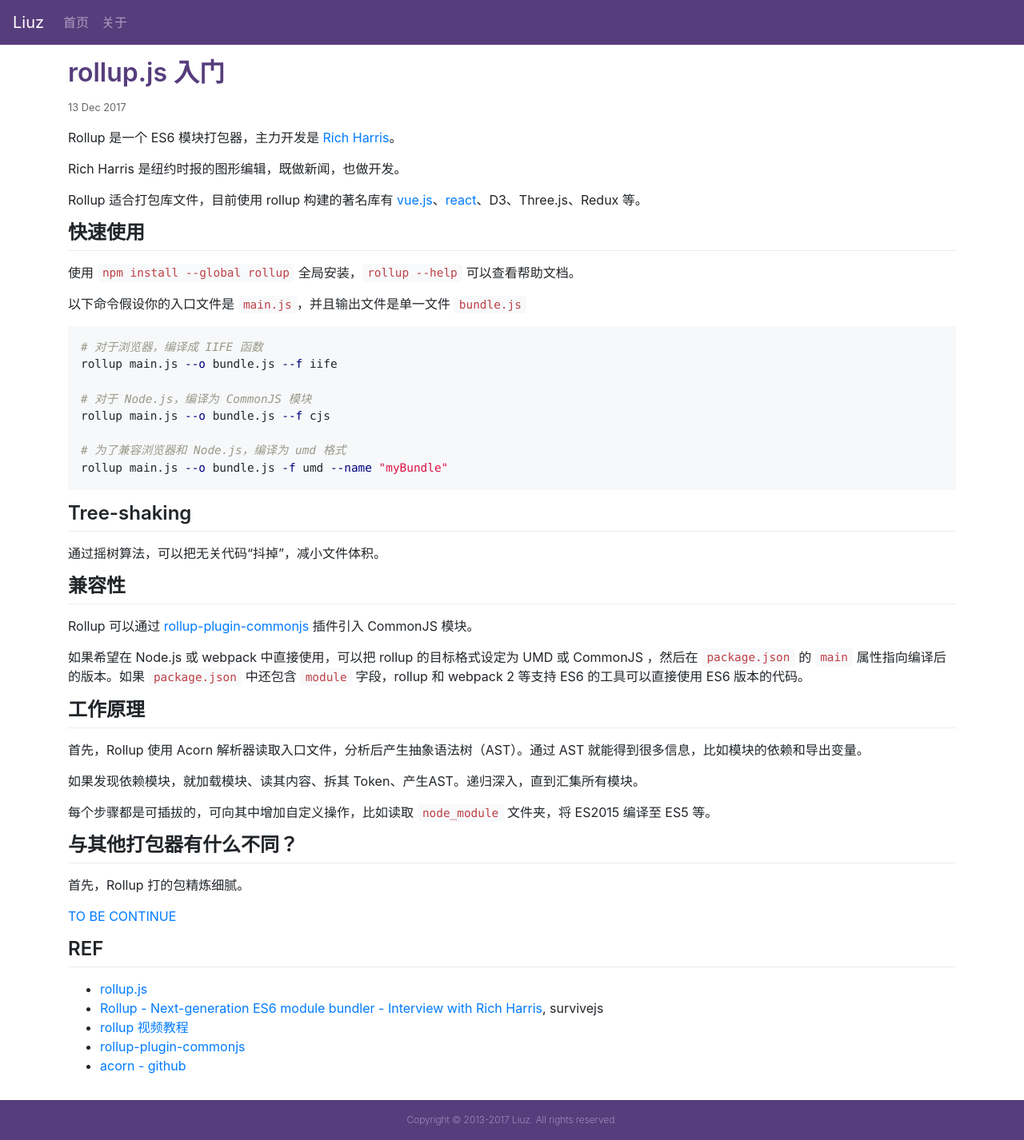
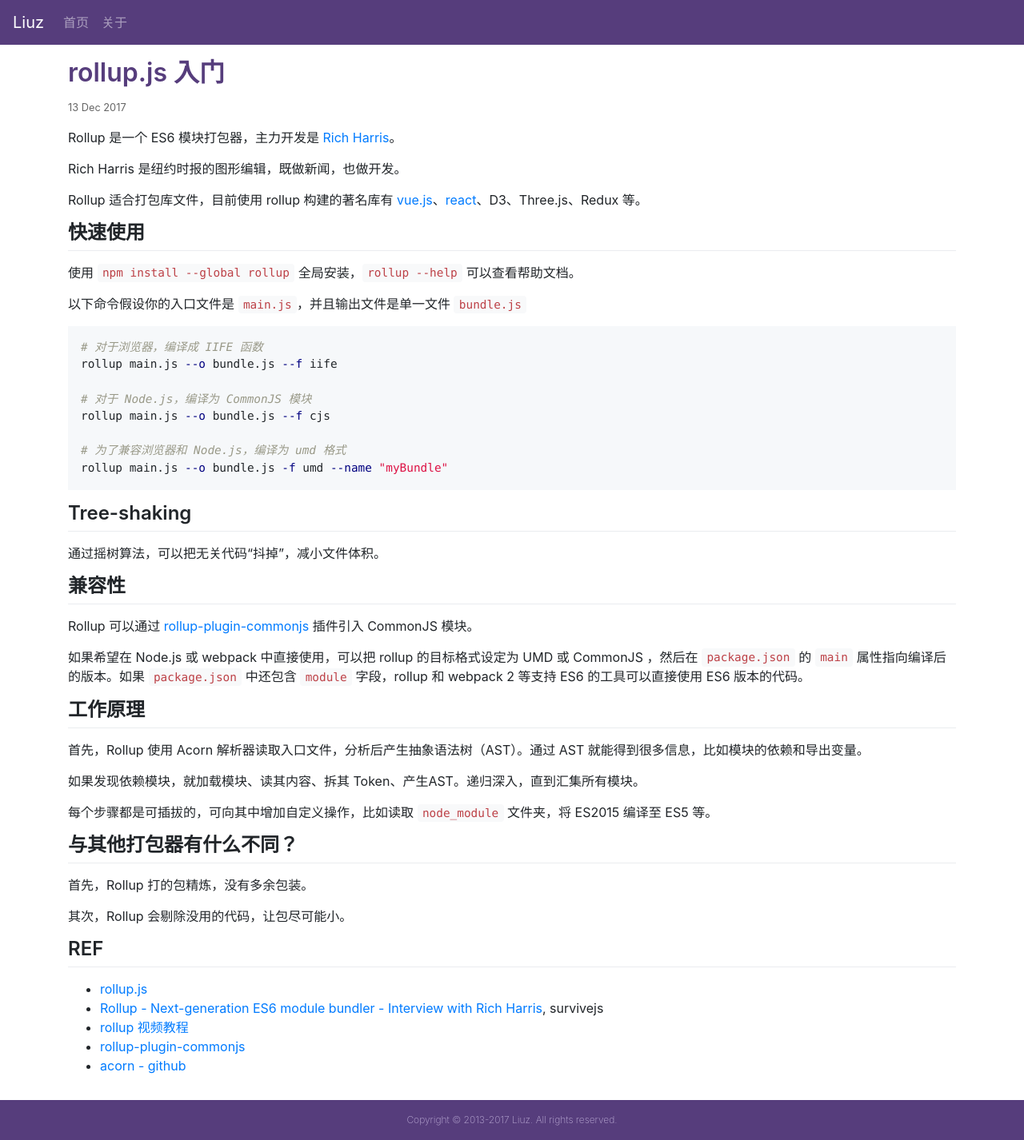
Before and after one commit to liuzhuan/liuzhuan.github.io, a Jekyll site: the page built from _posts/2017-12-13-rollupjs-primer.md, in a window 1280 px wide. Shown: the whole page at 80% size. Built offline with Jekyll 4.4.1, drawn with Linux system fonts in a browser that asks for light colours; nearby versions of some CDN libraries.

Commit message:
adding more rollup content

```diff
--- a/_posts/2017-12-13-rollupjs-primer.md
+++ b/_posts/2017-12-13-rollupjs-primer.md
@@ -47,9 +47,9 @@
 
 ## 与其他打包器有什么不同？
 
-首先，Rollup 打的包精炼细腻。
+首先，Rollup 打的包精炼，没有多余包装。
 
-[TO BE CONTINUE](https://survivejs.com/blog/rollup-interview/#how-does-rollup-differ-from-other-solutions-)
+其次，Rollup 会剔除没用的代码，让包尽可能小。
 
 ## REF
 
```
